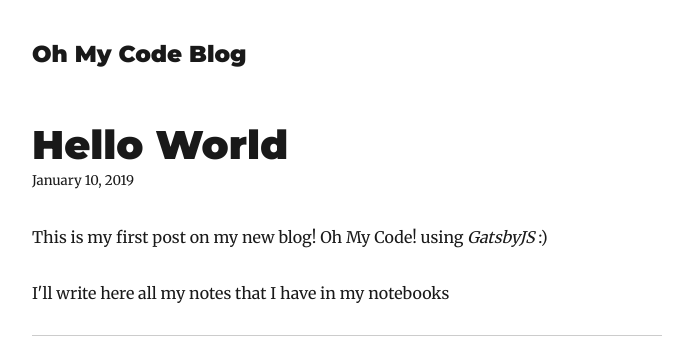
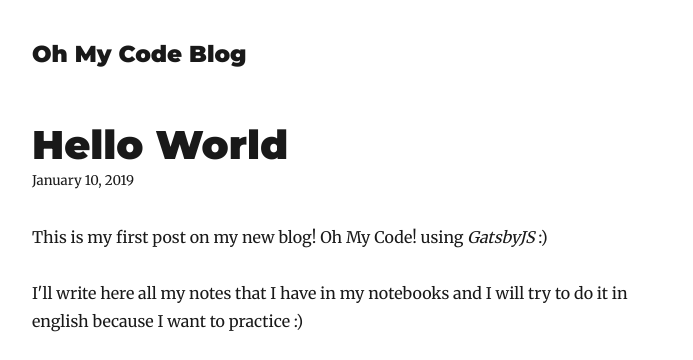
Before and after one commit to ohmycodes/blog, a Gatsby site: page /hello-world/ in a window 1280 px wide. Shown: the top 360 px of the page, without its empty margins (293-986 px from the left). Built offline with nearby package versions, Linux system fonts and the light colour scheme; Gatsby itself is replaced by a stand-in of ours; some packages are replaced by stand-ins of ours.

Commit message:
this is an update to initial post :P

```diff
--- a/content/blog/hello-world/index.md
+++ b/content/blog/hello-world/index.md
@@ -5,4 +5,4 @@ date: '2019-01-10T23:00:00.000Z'
 
 This is my first post on my new blog! Oh My Code! using _GatsbyJS_ :)
 
-I'll write here all my notes that I have in my notebooks
+I'll write here all my notes that I have in my notebooks and I will try to do it in english because I want to practice :)
```
